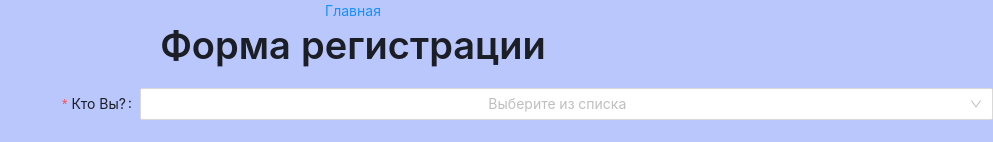
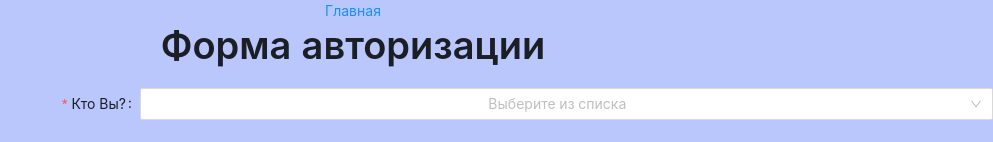
Before and after one commit to serafimq/DoctorHause, a React (Create React App) app in the folder client/: page /signin in a window 1280 px wide. Shown: the top 142 px of the page, without its empty margins (287-1280 px from the left). Built offline with nearby package versions, Linux system fonts and the light colour scheme.

Commit message:
Registration step 1

```diff
--- a/client/src/components/UserForms/SignIn.jsx
+++ b/client/src/components/UserForms/SignIn.jsx
@@ -53,7 +53,7 @@ const SignIn = () => {
 
   return (
     <>
-    <Title>Форма регистрации</Title>
+    <Title>Форма авторизации</Title>
     <Form {...layout} form={form} name="basic control-hooks" initialValues={{ remember: true, }} onFinish={onFinish} onFinishFailed={onFinishFailed} >
 
       <Form.Item
```
